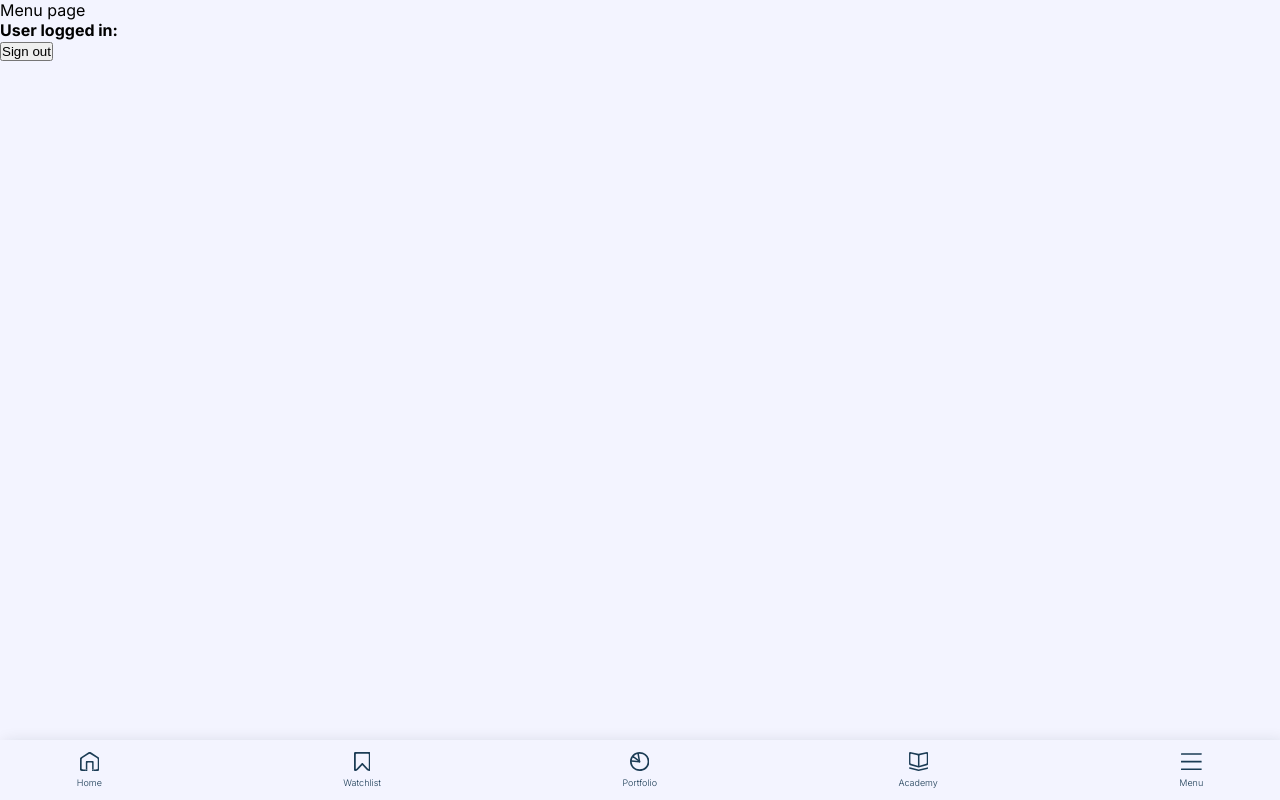
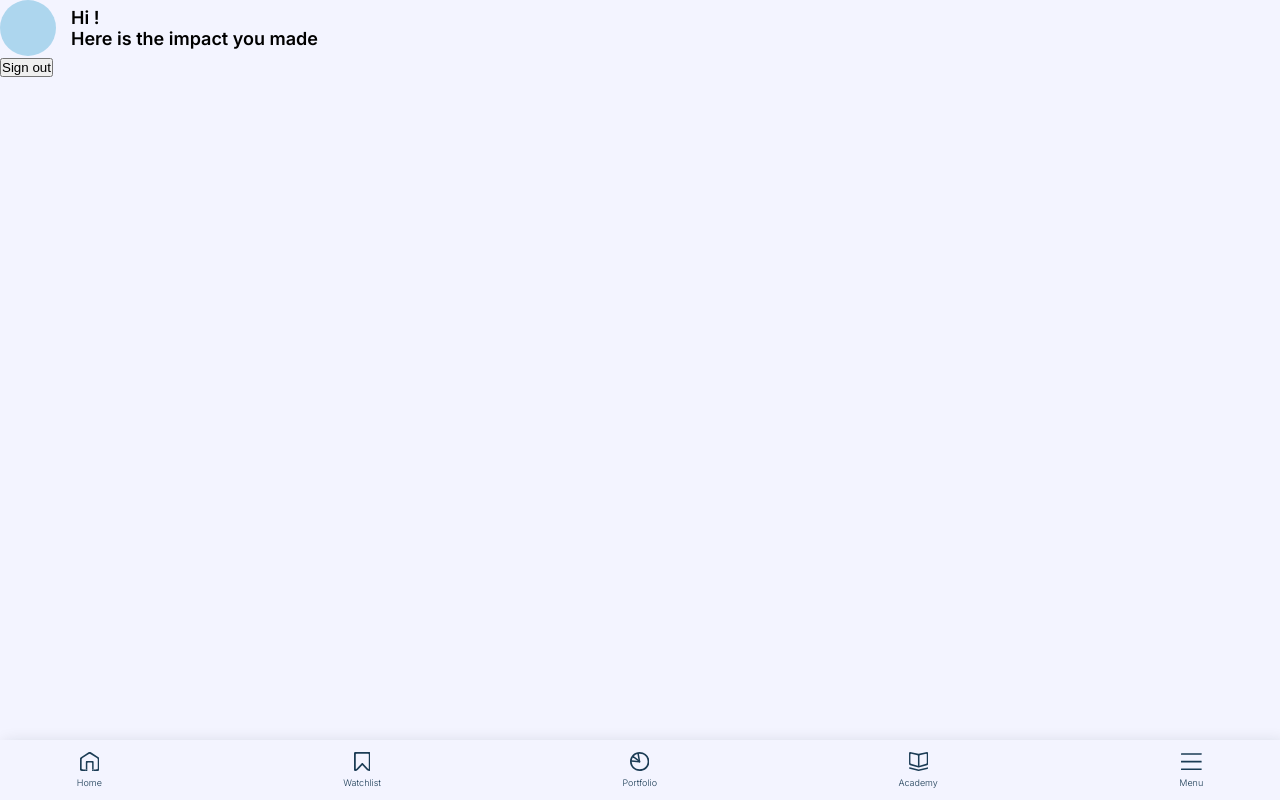
Before and after one commit to Di-Pri/impact-invest, a React (Create React App) app: page /menu in a window 1280 px wide. Built offline with nearby package versions, Linux system fonts and the light colour scheme; no server answers; a web font is replaced by a local one.

Commit message:
Created global state for a user object

```diff
--- a/src/App.tsx
+++ b/src/App.tsx
@@ -1,4 +1,4 @@
-import React from "react";
+import React, { useState, useEffect } from "react";
 import { BrowserRouter, Routes, Route } from "react-router-dom";
 import LoginPage from "./pages/Login";
 import RegisterPage from "./pages/Register";
@@ -9,14 +9,54 @@ import WatchlistPage from "./pages/Watchlist";
 import PortfolioPage from "./pages/Portfolio";
 import AcademyPage from "./pages/Academy";
 import MenuPage from "./pages/Menu";
-
+import { onAuthStateChanged } from "firebase/auth";
+import { User as FirebaseUser } from "firebase/auth";
+import { auth, usersCollection } from "./firebase-config";
+import { doc, getDoc } from "@firebase/firestore";
+import { createContext } from "react";
+import { User } from "./types/User";
 import "./App.scss";
 
 export interface AppProps {}
 
+// Context for user object
+export const userObjectContext = createContext<User | null>(null);
+
 const App: React.FC<AppProps> = (props) => {
+  const [authUser, setAuthUser] = useState<FirebaseUser | null>(null);
+  const [userObject, setUserObject] = useState<User | null>(null);
+
+  // Checking if there is a signed in user using firebase Auth service
+  useEffect(() => {
+    onAuthStateChanged(auth, (currentUser) => {
+      setAuthUser(currentUser);
+    });
+  }, []);
+
+  // Getting data of the matched user from firestore users collection
+  useEffect(() => {
+    async function getUserData() {
+      if (authUser) {
+        const docRef = doc(usersCollection, authUser.uid);
+        const singleUserDoc = await getDoc(docRef);
+
+        if (singleUserDoc.exists()) {
+          console.log("Document data from users collection:", singleUserDoc.data());
+        } else {
+          console.log("No such document!");
+        }
+        const singleUser = singleUserDoc.data();
+        if (singleUser) {
+          setUserObject(singleUser);
+        }
+      }
+    }
+    getUserData();
+  }, [authUser]);
+
   return (
     <BrowserRouter>
+      <userObjectContext.Provider value={userObject}>
         <Routes>
           <Route
             path="/"
@@ -34,6 +74,7 @@ const App: React.FC<AppProps> = (props) => {
           <Route path="academy" element={<AcademyPage />} />
           <Route path="menu" element={<MenuPage />} />
         </Routes>
+      </userObjectContext.Provider>
     </BrowserRouter>
   );
 };
--- /dev/null
+++ b/src/components/HiUser.tsx
@@ -0,0 +1,24 @@
+import React, { useContext } from "react";
+import { userObjectContext } from "../App";
+
+export interface HiUserProps {
+  title: string;
+}
+
+const HiUser: React.FC<HiUserProps> = (props) => {
+  const userObject = useContext(userObjectContext);
+  console.log("userObject.surname", userObject?.surname);
+  return (
+    <div className="hi-user">
+      <section className="user-initials">
+        <p>{userObject?.firstName.charAt(0).concat(userObject?.surname.charAt(0))}</p>
+      </section>
+      <section className="hi-user-title">
+        <h3>Hi {userObject?.firstName}!</h3>
+        <h4>{props.title}</h4>
+      </section>
+    </div>
+  );
+};
+
+export default HiUser;
--- a/src/pages/Home.tsx
+++ b/src/pages/Home.tsx
@@ -1,12 +1,13 @@
-import React, { useState, useEffect } from "react";
+import React from "react";
 import BottomNavigation from "../components/BottomNavigation";
+import HiUser from "../components/HiUser";
 
 export interface HomeProps {}
 
 const HomePage: React.FC<HomeProps> = (props) => {
   return (
-    <div>
-      <p>Home Page</p>
+    <div className="home-page">
+      <HiUser title="Let's explore your matches" />
       <BottomNavigation />
     </div>
   );
--- a/src/pages/Menu.tsx
+++ b/src/pages/Menu.tsx
@@ -1,22 +1,14 @@
-import React, { useEffect, useState } from "react";
+import React from "react";
 import { useNavigate } from "react-router-dom";
-import { signOut, onAuthStateChanged } from "firebase/auth";
+import { signOut } from "firebase/auth";
 import { auth } from "../firebase-config";
-import { User as FirebaseUser } from "firebase/auth";
 import BottomNavigation from "../components/BottomNavigation";
+import HiUser from "../components/HiUser";
 
 export interface MenuProps {}
 
 const MenuPage: React.FC<MenuProps> = (props) => {
-  const [user, setUser] = useState<FirebaseUser | null>(null);
   const navigate = useNavigate();
-
-  useEffect(() => {
-    onAuthStateChanged(auth, (currentUser) => {
-      setUser(currentUser);
-      console.log("homeUser", currentUser);
-    });
-  }, []);
 
   const logout = async () => {
     await signOut(auth);
@@ -25,9 +17,7 @@ const MenuPage: React.FC<MenuProps> = (props) => {
 
   return (
     <div className="menu-page">
-      <p>Menu page</p>
-      <h4>User logged in:</h4>
-      {user?.email}
+      <HiUser title="Here is the impact you made" />
 
       <button onClick={logout}>Sign out</button>
       <BottomNavigation />
--- /dev/null
+++ b/src/sass/components/_hiUser.scss
@@ -0,0 +1,27 @@
+@use "../base" as b;
+
+.hi-user {
+  display: flex;
+  align-items: center;
+  gap: 15px;
+  .user-initials {
+    display: flex;
+    justify-content: center;
+    align-items: center;
+    width: 56px;
+    height: 56px;
+    border-radius: 50%;
+    background-color: b.$app-secondary-color;
+    p {
+      font-size: 22px;
+      font-weight: 500;
+    }
+  }
+  .hi-user-title {
+    h3,
+    h4 {
+      font-size: 18px;
+      font-weight: 600;
+    }
+  }
+}
--- a/src/sass/components/index.scss
+++ b/src/sass/components/index.scss
@@ -8,3 +8,4 @@
 @forward "popUp";
 @forward "transitionGroup";
 @forward "bottomNavigation";
+@forward "hiUser";
--- a/src/sass/pages/_home.scss
+++ b/src/sass/pages/_home.scss
@@ -1 +1,5 @@
 @use "../base" as b;
+
+.home-page {
+  padding: 17px 12px;
+}
```
Lines whose indentation alone changed are shown as unchanged.
